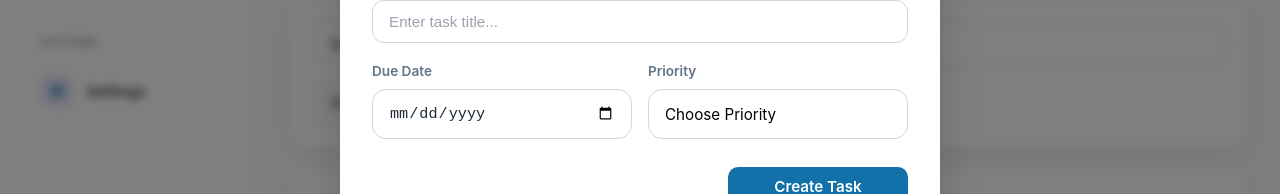
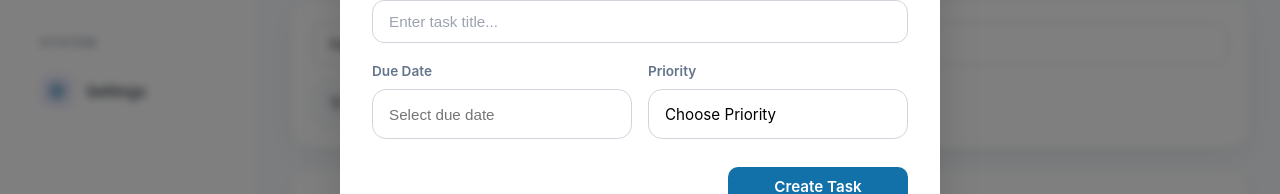
Before and after one commit to AmiraHassann/DevFlow, a React (Vite) app: page /tasks in a window 1280 px wide. Both pictures are taken after typing "Sample" into the empty fields and a click on the button "+ Create New Task". Shown: the part 310-504 px from the top of the page. Built offline with nearby package versions, Linux system fonts and the light colour scheme.

Commit message:
replace native date picker with react-datepicker

```diff
--- a/src/pages/Tasks/Components/TaskForm.jsx
+++ b/src/pages/Tasks/Components/TaskForm.jsx
@@ -1,4 +1,7 @@
 import { useState } from "react";
+
+import DatePicker from "react-datepicker";
+import "react-datepicker/dist/react-datepicker.css";
 
 import Input from "../../../components/ui/Input/Input";
 import Button from "../../../components/ui/Button/Button";
@@ -49,13 +52,33 @@ function TaskForm({
         <div className={styles.formGroup}>
           <label>Due Date</label>
 
-          <input
-            type="date"
-            value={dueDate}
-            onChange={(e) =>
-              setDueDate(e.target.value)
+          <DatePicker
+            selected={
+              dueDate ? new Date(dueDate) : null
             }
+
+            onChange={(date) =>
+              setDueDate(
+                date
+                  ? date
+                    .toISOString()
+                    .split("T")[0]
+                  : ""
+              )
+            }
+
+            placeholderText="Select due date"
             className={styles.dateInput}
+            dateFormat="dd/MM/yyyy"
+
+            popperModifiers={[
+              {
+                name: "offset",
+                options: {
+                  offset: [0, 10],
+                },
+              },
+            ]}
           />
         </div>
 
@@ -93,8 +116,8 @@ function TaskForm({
                     key={item}
                     type="button"
                     className={`${styles.dropdownItem} ${item === priority
-                        ? styles.activeOption
-                        : ""
+                      ? styles.activeOption
+                      : ""
                       }`}
                     onClick={() => {
                       setPriority(item);
--- a/src/pages/Tasks/Tasks.module.css
+++ b/src/pages/Tasks/Tasks.module.css
@@ -173,7 +173,7 @@
 
   border-radius: 14px;
 
-  background: #ffffff;
+  background: #fff;
 
   color: var(--color-text);
 
@@ -189,6 +189,47 @@
 
   box-shadow:
     0 0 0 3px rgba(79, 70, 229, 0.15);
+}
+
+.react-datepicker {
+  border: none !important;
+
+  border-radius: 18px !important;
+
+  overflow: hidden;
+
+  margin-top: 8px;
+
+  box-shadow:
+    0 12px 32px rgba(15, 23, 42, 0.12) !important;
+}
+
+.react-datepicker__header {
+  background: white !important;
+
+  border-bottom: 1px solid #eef2f7 !important;
+}
+
+.react-datepicker__current-month {
+  color: var(--color-text) !important;
+
+  font-weight: 700 !important;
+}
+
+.react-datepicker__day--selected {
+  background: var(--color-primary) !important;
+
+  border-radius: 10px !important;
+}
+
+.react-datepicker__day:hover {
+  border-radius: 10px !important;
+
+  background: #eef2ff !important;
+}
+
+.react-datepicker__triangle {
+  display: none !important;
 }
 
 .dropdown {
@@ -273,8 +314,7 @@
   border-color: var(--color-primary);
 
   box-shadow:
-    0 0 0 3px
-    rgba(79, 70, 229, 0.15);
+    0 0 0 3px rgba(79, 70, 229, 0.15);
 }
 
 .activeOption {
```
